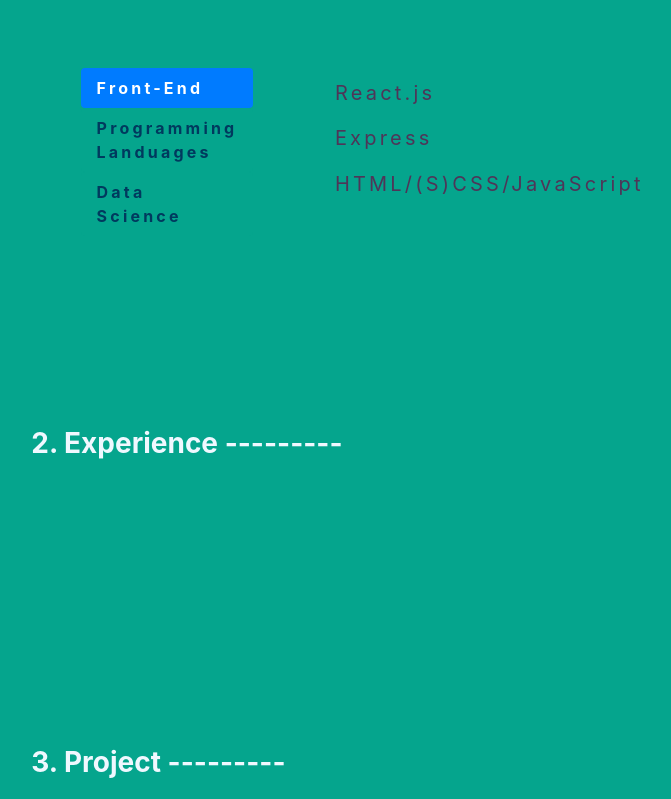
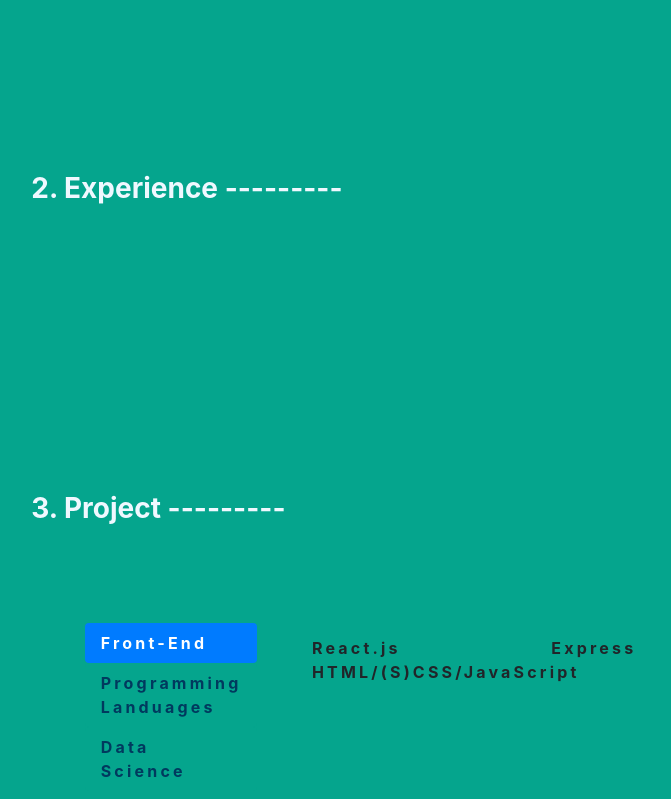
Before and after one commit to DaPraxis/Portfolio, a React (Create React App) app: page / in a window 1280 px wide. Shown: the part 1241-2040 px from the top of the page, without its empty margins (197-868 px from the left). Built offline with nearby package versions, Linux system fonts and the light colour scheme.

Commit message:
nav bar hidde when scroll down, shows when scroll up

```diff
--- a/src/App.js
+++ b/src/App.js
@@ -16,7 +16,11 @@ class App extends React.Component {
 
   constructor(props) {
     super(props);
+    this.handleScroll = this.handleScroll.bind(this);
     this.state = {
+      slide: 0,  // How much should the Navbar slide up or down
+      lastScrollY: 0,  // Keep track of current position in state
+      hidden: false,
       title: 'Max Jiang',
       headerLinks: [
         { title: 'Home', path: '/' },
@@ -31,9 +35,14 @@ class App extends React.Component {
         text2: 'Toronto, ON, Canada',
         about:{
           title: '1. About Me ---------',
-          text: 'Hello! I am Haoyan (Max) Jiang, a fourth year undergraduate major in computer science & statistics in the University of Toronto. I develope websites with modern frameworks such as React.js and Spring; digging into data mining and machine learning with rigorous statistic models and tools such as Python, Numpy, R, Scikilearn and pandas.',
-          text2: 'Some technologies I am using: ',
-          // activeTab: '1',
+          text: 'Hello! I am Haoyan (Max) Jiang, a fourth year undergraduate major in computer science & statistics in the University of Toronto. I develope websites with modern frameworks such as React.js and Spring; digging into data mining and machine learning with rigorous statistic models and tools such as Python, Numpy, R, Scikilearn and pandas.'
+          // text2: 'Some technologies I am using: '
+        },
+        experience:{
+          title: '2. Experience ---------'
+        },
+        project:{
+          title: '3. Project ---------',
           skills:
             [
               {
@@ -50,12 +59,6 @@ class App extends React.Component {
               }
             ]
         },
-        experience:{
-          title: '2. Experience ---------'
-        },
-        project:{
-          title: '3. Project ---------'
-        },
         contact:{
           title: '4. Contact Me ----------'
         }
@@ -69,12 +72,39 @@ class App extends React.Component {
     }
   }
 
+  componentWillMount() {
+    // When this component mounts, begin listening for scroll changes
+    window.addEventListener('scroll', this.handleScroll);
+  }
+
+  componentWillUnmount() {
+    // If this component is unmounted, stop listening
+    window.removeEventListener('scroll', this.handleScroll);
+  }
+
+  handleScroll = () => {
+    const { lastScrollY } = this.state;
+    const currentScrollY = window.scrollY;
+
+
+    if (currentScrollY > lastScrollY) {
+      this.setState({ slide: '-60px' });
+    } else {
+      this.setState({ slide: '0px' });
+    }
+    this.setState({ lastScrollY: currentScrollY });
+  };
+
+
   render() {
     return (
       <Router>
         <Container className="p-0" fluid={true}>
-          <Fade>
-          <Navbar sticky = "top" className="border-bottom" bg="white" expand="lg">
+          <Navbar fixed='top' style={{
+          transform: `translate(0, ${this.state.slide})`,
+          transition: 'transform 90ms linear',
+        }}
+          className="border-bottom" bg="white" expand="lg" hidden={this.state.hidden}>
             <Navbar.Brand>HJ</Navbar.Brand>
 
             <Navbar.Toggle className="border-0" aria-controls="navbar-toggle" />
@@ -90,7 +120,6 @@ class App extends React.Component {
               </Nav>
             </Navbar.Collapse>
           </Navbar>
-          </Fade>
           <Route path="/" exact render={() => <HomePage home = {this.state.home}/>} />
           <Route path="/about" render={() => <AboutPage title={this.state.about.title} />} />
           <Route path="/contact" render={() => <ContactPage title={this.state.contact.title} />} />
--- a/src/components/AboutMe.js
+++ b/src/components/AboutMe.js
@@ -9,64 +9,17 @@ import Card from './Card';
 
 
 function AboutMe(props) {
-    let createTabs = (skills) =>{
-
-        let tabs=[]
-        let tabPlanes=[]
-        let skill_counter = 0
-        skills.forEach(function(skill){
-            skill_counter+=1
-            tabs.push(<Nav.Item><Nav.Link className="NavTab Nav" eventKey={'nav '+skill_counter.toString()} key={"Nav Tab"+skill_counter.toString()}>{skill.Category}</Nav.Link></Nav.Item>)
-            let lines = []
-            skill.Content.forEach(function(c){
-                lines.push(
-                <li><h3 className="lead font-weight-normal hero-text">{c}</h3></li>
-                )
-            })
-            // tabPlanes.push(<Tab.Pane className = "TabPlane Nav" eventKey={"nav "+skill_counter.toString()} key={"Nav "+skill_counter.toString()}><ListGroup>{lines}</ListGroup></Tab.Pane>)
-            tabPlanes.push(<Tab.Pane className = "TabPlane Nav" eventKey={"nav "+skill_counter.toString()} key={"Nav "+skill_counter.toString()}><ul className="list">{lines}</ul></Tab.Pane>)
-        })
-        let row = []
-        row.push(
-            <Col key='tabBars' sm={3}>
-                <Nav variant="pills" className="flex-column">
-                    {tabs}
-                </Nav>
-            </Col>)
-        row.push(
-            <Col key='tabPlanes' sm={9}>
-                <Tab.Content>
-                    {tabPlanes}
-                </Tab.Content>
-            </Col>
-        )
-    return (
-        <Tab.Container id="left-tabs-example" defaultActiveKey="nav 1" className='Nav'>
-            <Row className="justify-content-center py-0">
-                {row}
-            </Row>
-        </Tab.Container>)
-    }
-
-
-
-props.about.skills.forEach(item=>{
-        console.log(item.Category)
-        console.log(item.Content)
-    })
-
-
     return(
             <Row className="justify-content-center py-0">
-                <Col md={7} sm={7} className = "justify-content">
+                <Col md={{ span: 6, offset: 2 }} className = "justify-content">
                     <Hero subTitle={props.about.title} text2={props.about.text2} text={props.about.text}/>
                 </Col>
                 <Col>
 
                 </Col>
-                <div className='justify-content-center skills'>
+                {/* <div className='justify-content-center skills'>
                         {createTabs(props.about.skills)}
-                    </div>
+                    </div> */}
             </Row>
     );
 
--- /dev/null
+++ b/src/components/Project.js
@@ -0,0 +1,74 @@
+import React, { Children } from 'react';
+import Row from 'react-bootstrap/Row';
+import Col from 'react-bootstrap/Col';
+import Hero from './Hero';
+import {Tab, Nav, Container} from 'react-bootstrap'
+
+function Project(props){
+    let createTabs = (skills) =>{
+        let tabs=[]
+        let tabPlanes=[]
+        let skill_counter = 0
+        skills.forEach(function(skill){
+            skill_counter+=1
+            tabs.push(<Nav.Item key={skill_counter}><Nav.Link className="NavTab Nav" eventKey={'nav '+skill_counter.toString()} key={"Nav Tab"+skill_counter.toString()}>{skill.Category}</Nav.Link></Nav.Item>)
+            var lines = []
+            var line_items = 3
+            var line_counter = 0
+            var line = []
+            var row_counter = 0
+            console.log(skill)
+            skill.Content.forEach(function(c){
+                if (line_counter==line_items){
+                    line_counter=0
+                    row_counter+=1
+                    lines.push(<Row key={row_counter}>{line}</Row>)
+                    line=[]
+                }
+                else{
+                    line_counter+=1
+                    line.push(<Col key={row_counter*10+line_counter} xs={{ order: line_counter }}>{c}</Col>)
+                }
+                console.log(c)
+                console.log(line)
+                // lines.push(
+                // <li><a className="lead font-weight-normal hero-text">{c}</a></li>
+                // )
+            })
+            lines.push(<Row key={row_counter}>{line}</Row>)
+            tabPlanes.push(<Tab.Pane className = "TabPlane Nav" eventKey={"nav "+skill_counter.toString()} key={"Nav "+skill_counter.toString()}><Container className="list">{lines}</Container></Tab.Pane>)
+        })
+        let row = []
+        row.push(
+            <Col key='tabBars' sm={3}>
+                <Nav variant="pills" className="flex-column">
+                    {tabs}
+                </Nav>
+            </Col>)
+        row.push(
+            <Col key='tabPlanes' sm={9}>
+                <Tab.Content>
+                    {tabPlanes}
+                </Tab.Content>
+            </Col>
+        )
+    return (
+        <Tab.Container id="left-tabs-example" defaultActiveKey="nav 1" className='Nav'>
+            <Row>
+                {row}
+            </Row>
+        </Tab.Container>)
+    }
+
+
+    return(
+        <div className='justify-content-center skills'>
+            <Row className="justify-content-center">
+                <Col md={{ span: 7, offset: 0 }}>
+                    {createTabs(props.project.skills)}
+                </Col>
+            </Row>
+        </div>);
+}
+
+export default Project;
--- a/src/pages/HomePage.js
+++ b/src/pages/HomePage.js
@@ -7,6 +7,7 @@ import Row from 'react-bootstrap/Row';
 import Col from 'react-bootstrap/Col';
 import AboutMe from "../components/AboutMe";
 import Fade from 'react-reveal/Fade';
+import Project from '../components/Project';
 
 function HomePage(props) {
     return(
@@ -44,6 +45,7 @@ function HomePage(props) {
                 <Jumbotron className="jumbotron-fluid p-0 m-0 homePage-jumbo" id="Project">
                     <Container fluid={true} className="intro-contain">
                         <Hero subTitle={props.home.project.title}/>
+                        <Project project = {props.home.project}/>
                     </Container>
                 </Jumbotron>
             </div>
```
